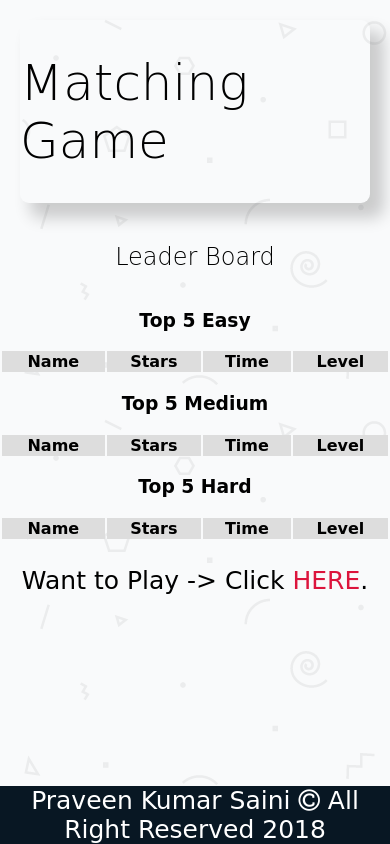
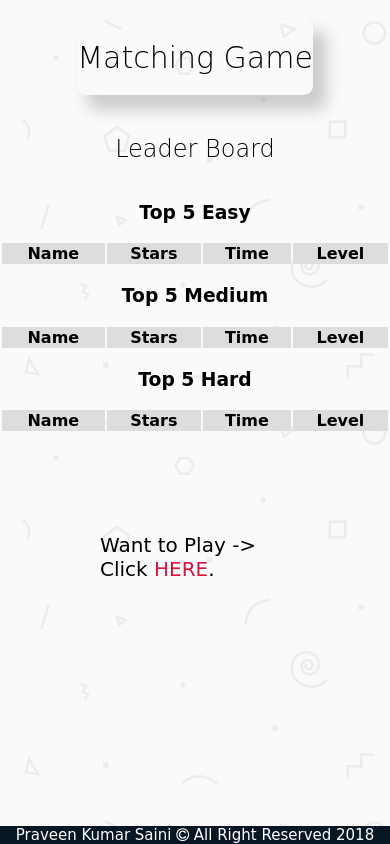
Before and after one commit to praveen-me/memory-card-game-fend, a plain HTML site: page leader-board.html in a window 390 px wide. Drawn offline with Linux system fonts and the light colour scheme; no server answers; a web font is replaced by a local one.

Commit message:
Improve font-size of header

```diff
--- a/css/app.css
+++ b/css/app.css
@@ -295,7 +295,15 @@ footer p {
 /* Media Queries For Responsiveness */
 
 @media screen and (max-width : 480px){
-	.deck {
+    header h1 {
+        font-size: 30px;
+    }
+
+    footer p {
+        font-size: 15px;
+    }
+
+    .deck {
 		width: 350px;
 		min-height: 100vw;
 	}
--- a/css/leader-board.css
+++ b/css/leader-board.css
@@ -34,6 +34,11 @@ a {
 }
 
 @media screen and (max-width : 480px){
+    .play-again p {
+        font-size: 20px;
+        margin: 5em;
+    }
+
     table {
         width: 100%;
     }
```
